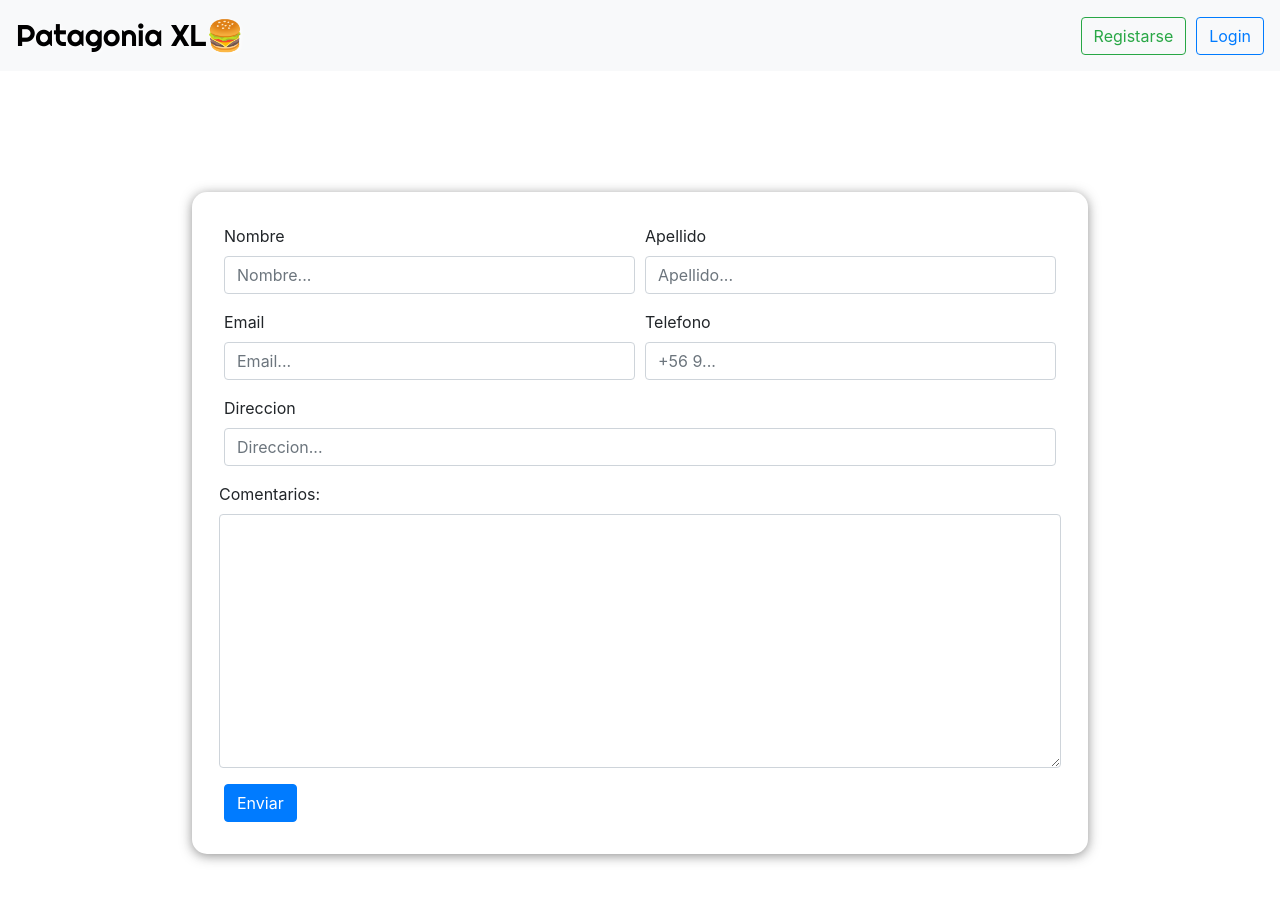
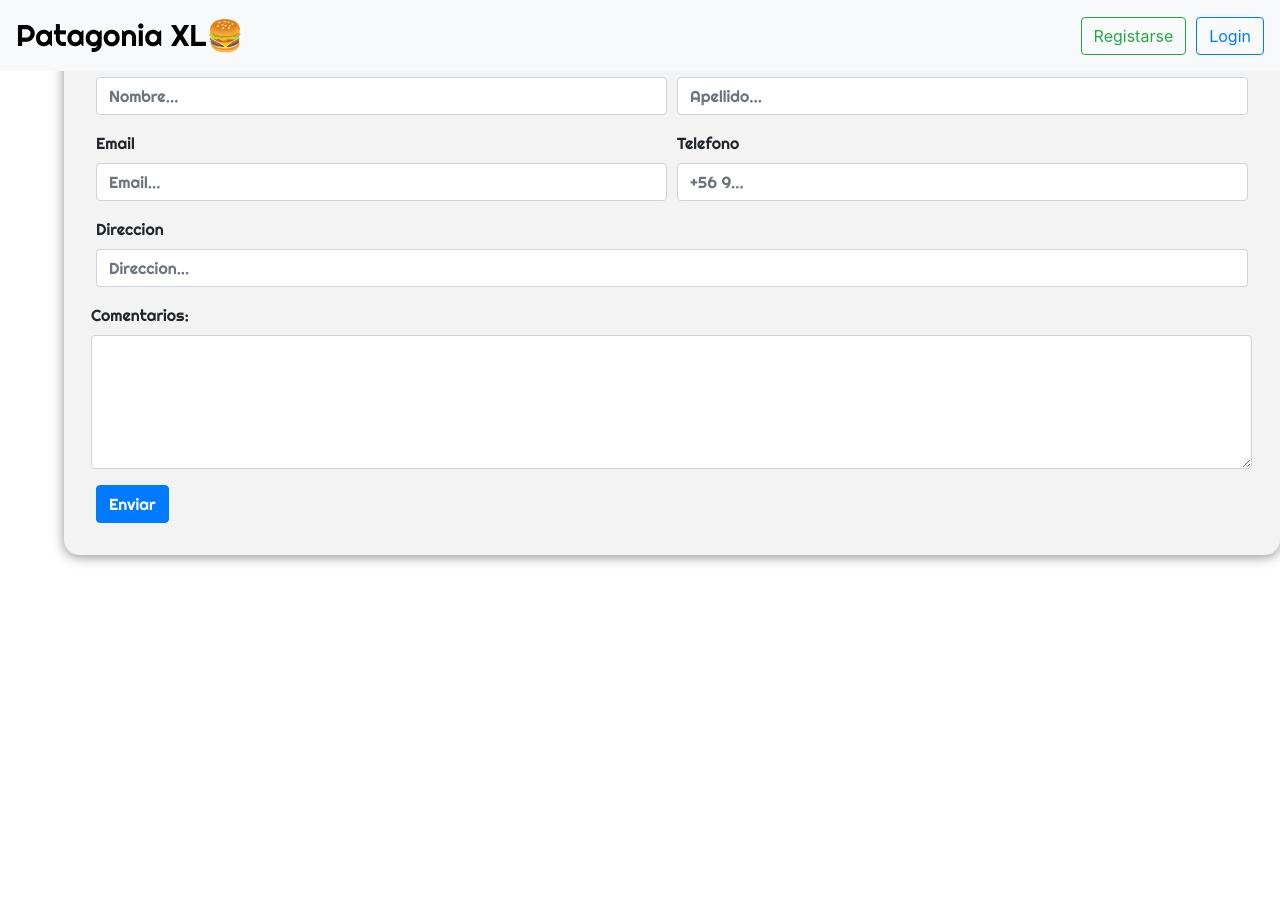
Before and after one commit to Marceloh1987/Patagonia-XL, a React (Create React App) app: page /Profile in a window 1280 px wide. Shown: the top 902 px of the page. After the commit the page ends 800 px from the top, so only its background shows below. Built offline with nearby package versions, Linux system fonts and the light colour scheme; no server answers.

Commit message:
Update
colores de paginas de estado de pago actualizados y retoques al css del formulario de profile.

```diff
--- a/src/Dashboard/Dashboard.module.scss
+++ b/src/Dashboard/Dashboard.module.scss
@@ -2,7 +2,7 @@
   display: flex;
   flex-direction: column;
   padding: 0 1.3em;
-  margin: 0 auto;
+  margin-top: 50px;
 }
 
 .section {
--- a/src/Dashboard/MainContainer.module.scss
+++ b/src/Dashboard/MainContainer.module.scss
@@ -7,11 +7,13 @@
     border-radius: 15px;
     margin: 0 0 0 2em;
     overflow: auto;
+
   }
   .wrapper {
     margin: 5% auto;
     width: 85%;
     min-height: 100%;
+
   }
   .Cards{
     grid-template-columns: 1fr 1fr 1fr;
@@ -25,14 +27,17 @@
       border-radius: 0;
       padding-top: 1em;
       margin: 0;
+
     }
     .wrapper {
       width: 100vw;
+
     }
   }
 
   @media (min-width: 900px) {
     .container {
       flex-grow: 2;
+
     }
   }
--- a/src/Dashboard/Profile/Profile.js
+++ b/src/Dashboard/Profile/Profile.js
@@ -1,10 +1,11 @@
 import React from 'react';
 import { Form, Col, Button } from 'react-bootstrap';
 import styled from 'styled-components';
+import { Title } from '../Title';
 
 const Profile = (props) => {
     return(
-        <Formulario>
+        <Formulario fluid>
             <Form>
                 <Form.Row>
                     <Form.Group as={Col} controlId="formGridName">
@@ -38,7 +39,7 @@ const Profile = (props) => {
                     <Form.Row>
                         <Form.Group controlId="formGridTextBox">
                             <Form.Label>Comentarios:</Form.Label>
-                            <Form.Control as="textarea" rows="10" Cols="110" />
+                            <Form.Control as="textarea" rows="5" Cols="140" />
                         </Form.Group>
                     </Form.Row>
 
@@ -52,12 +53,15 @@ const Profile = (props) => {
 
 export default Profile;
 
-const Formulario = styled.div`
-   background: #ffffff;
+const Formulario = styled(Title)`
+    background: #f3f3f3;
     box-shadow: 0px 2px 12px #3333338a;
-    min-width: 600px;
     border-radius: 15px;
-    margin: 15%;
     padding: 2rem 2rem 2rem 2rem;
+    margin-top: 1%;
+    margin-left: 5%;
+    margin-bottom: 5%;
+    height: 100%;
+
 
 `;
--- /dev/null
+++ b/src/Dashboard/Title.js
@@ -0,0 +1,5 @@
+import styled from 'styled-components';
+
+export const Title = styled.div`
+    font-family: 'Righteous', cursive;
+`
--- a/src/Pago/Exito.js
+++ b/src/Pago/Exito.js
@@ -23,7 +23,7 @@ const JumboContainer = styled(Title)`
     .card-header {
         color: #ffffff;
         font-size: 20px;
-        background-color: #007bff;
+        background-color: #28a745;
         margin-top: 0%;
     }
 
--- a/src/Pago/Fallo.js
+++ b/src/Pago/Fallo.js
@@ -23,13 +23,13 @@ const JumboContainer = styled(Title)`
     .card-header {
         color: #ffffff;
         font-size: 20px;
-        background-color: #007bff;
+        background-color: #dc3545;
         margin-top: 0%;
     }
 
     .card-body {
         color: #000000;
-        font-size: 25px;
+        font-size: 24px;
     }
 
     .card-footer {
```
